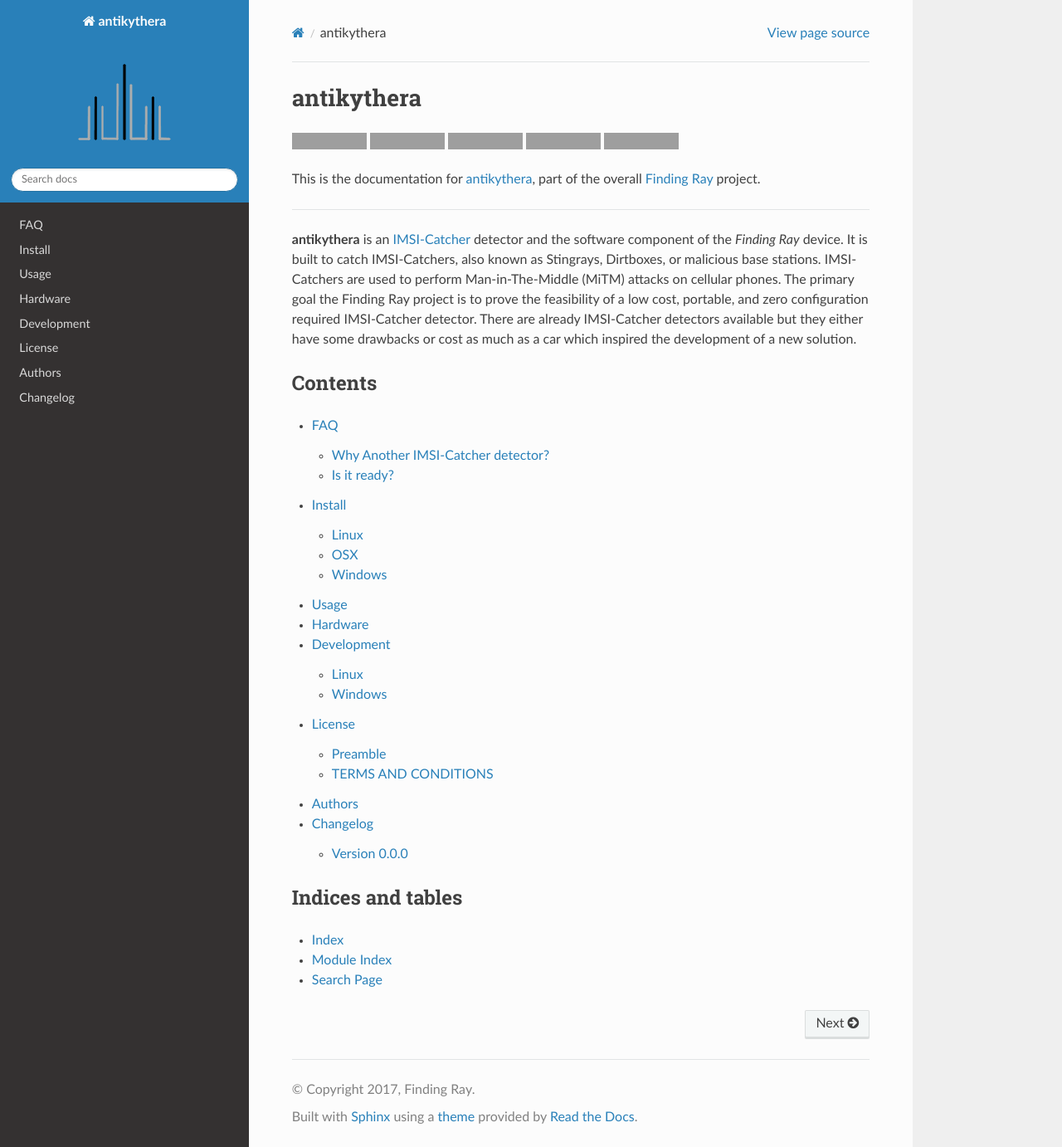
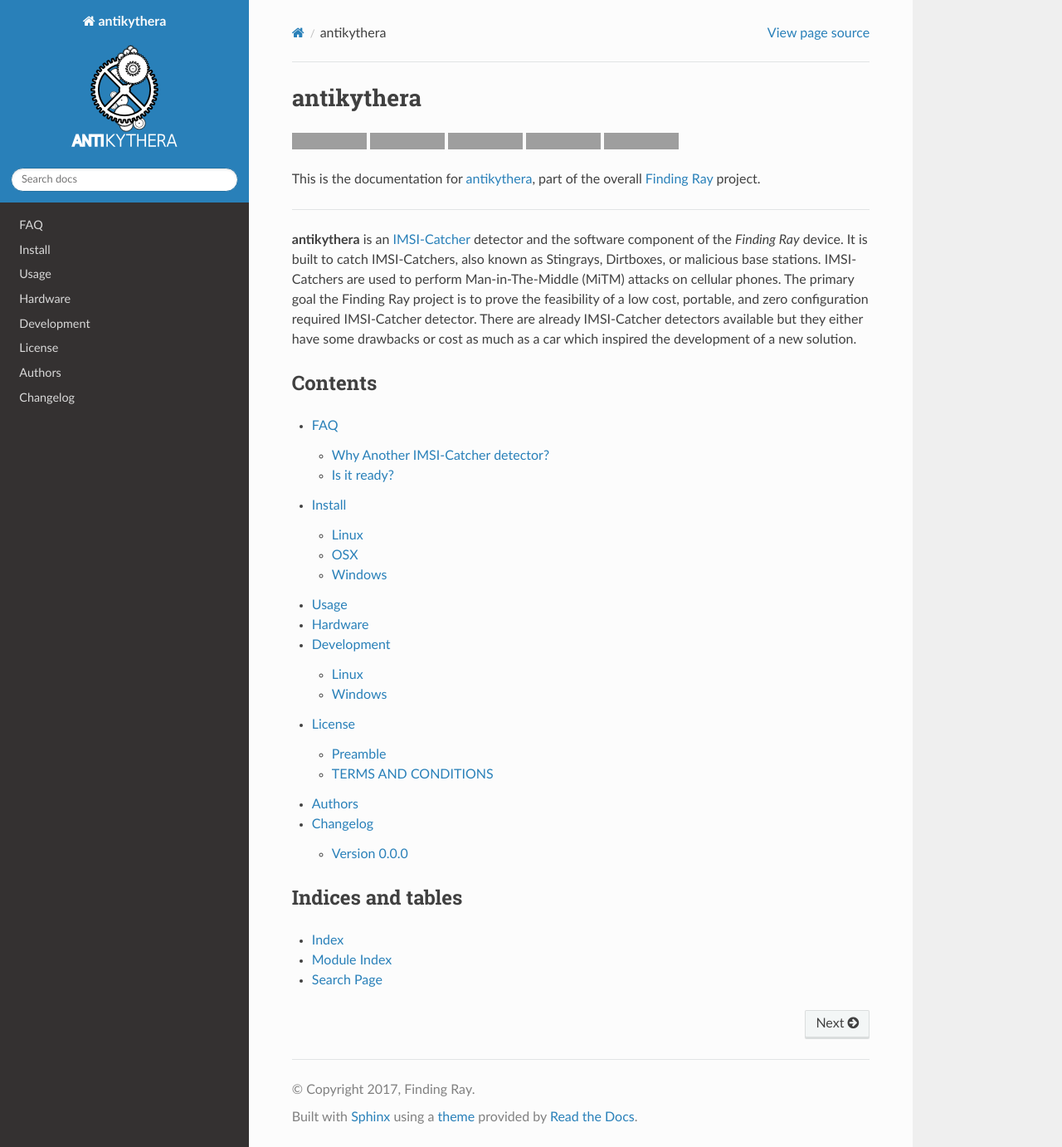
Before and after one commit to danieldufek03/Senior-Project, a Sphinx documentation site: the page built from docs/index.rst, in a window 1280 px wide and 1382 px high. Shown: the whole window at 83% size. Built offline with Sphinx 7.4.7 and the Read the Docs theme 2.0.0, drawn with Linux system fonts in a browser that asks for light colours; formulas are drawn with MathJax 3; pages that are not in the unit, such as notebooks, are missing from menus; grey boxes are pictures that could not be loaded.

Commit message:
better logo

```diff
--- a/docs/conf.py
+++ b/docs/conf.py
@@ -143,7 +143,7 @@ else:
 
 # The name of an image file (relative to this directory) to place at the top
 # of the sidebar.
-html_logo = "radio_waves.png"
+html_logo = "logo.png"
 
 # The name of an image file (within the static path) to use as favicon of the
 # docs.  This file should be a Windows icon file (.ico) being 16x16 or 32x32
```
Also changed, not shown: docs/logo.png (added), docs/radio_waves.png (deleted), docs/radio_waves_ico.png (deleted).
